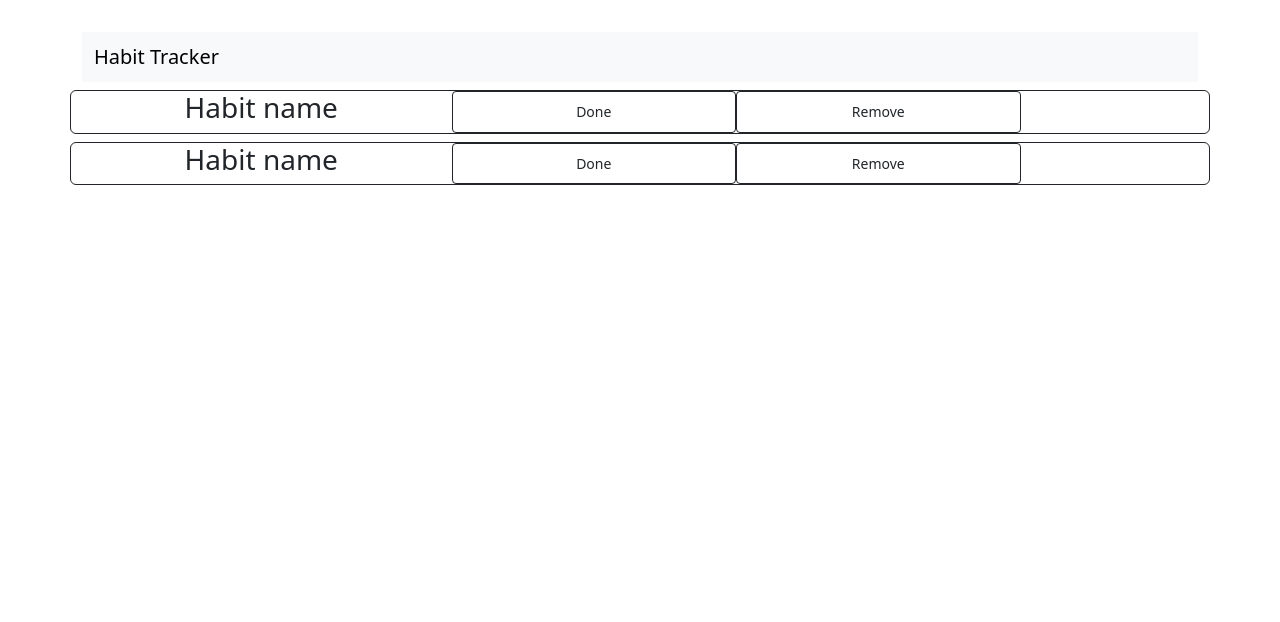
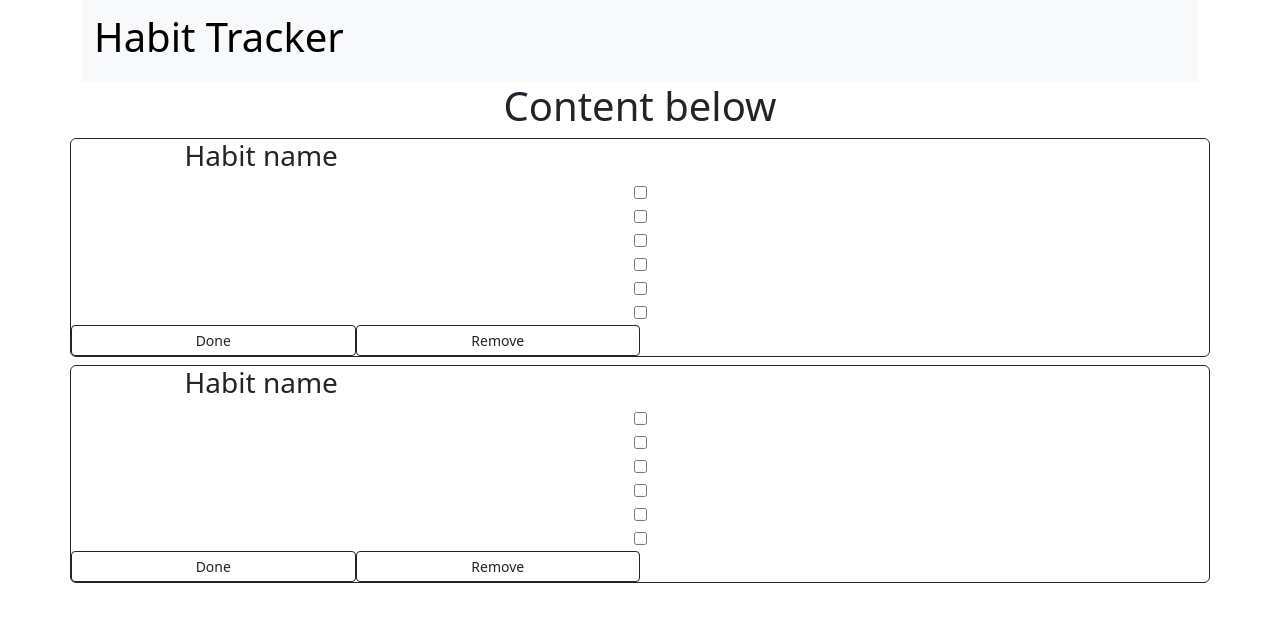
Before and after one commit to dedhack/habit-tracker, a React (Vite) app in the folder habit-tracker-app/: page / in a window 1280 px wide. Shown: the top 622 px of the page. Built offline with nearby package versions, Linux system fonts and the light colour scheme.

Commit message:
created checkboxes

```diff
--- a/habit-tracker-app/src/App.css
+++ b/habit-tracker-app/src/App.css
@@ -1,7 +1,7 @@
 #root {
-  max-width: 1280px;
+  max-width: none;
   margin: 0 auto;
-  padding: 2rem;
+  padding: 0;
   text-align: center;
 }
 /*
--- a/habit-tracker-app/src/App.jsx
+++ b/habit-tracker-app/src/App.jsx
@@ -7,6 +7,7 @@ function App() {
   return (
     <div className="container">
       <Header />
+      <h1>Content below</h1>
       <Content />
     </div>
   );
--- /dev/null
+++ b/habit-tracker-app/src/components/Checkbox.jsx
@@ -0,0 +1,11 @@
+import React from "react";
+
+const Checkbox = () => {
+  return (
+    <div className="d-inline">
+      <input type="checkbox" name="" id="" />
+    </div>
+  );
+};
+
+export default Checkbox;
--- a/habit-tracker-app/src/components/HabitCard.jsx
+++ b/habit-tracker-app/src/components/HabitCard.jsx
@@ -1,10 +1,19 @@
 import React from "react";
 import Button from "./Button";
+import Checkbox from "./Checkbox";
 
 const HabitCard = () => {
   return (
     <div className="row border border-dark rounded my-2">
       <h3 className="col-md-3 mx-5">Habit name</h3>
+      <Checkbox />
+      <Checkbox />
+
+      <Checkbox />
+      <Checkbox />
+      <Checkbox />
+      <Checkbox />
+
       <Button />
     </div>
   );
--- a/habit-tracker-app/src/components/Header.jsx
+++ b/habit-tracker-app/src/components/Header.jsx
@@ -5,7 +5,7 @@ const Header = () => {
     <div className="navbar navbar-expand-lg navbar-light bg-light">
       <div className="container-fluid">
         <a className="navbar-brand mb-0 h1" href="#">
-          Habit Tracker
+          <h1>Habit Tracker</h1>
         </a>
       </div>
     </div>
```
